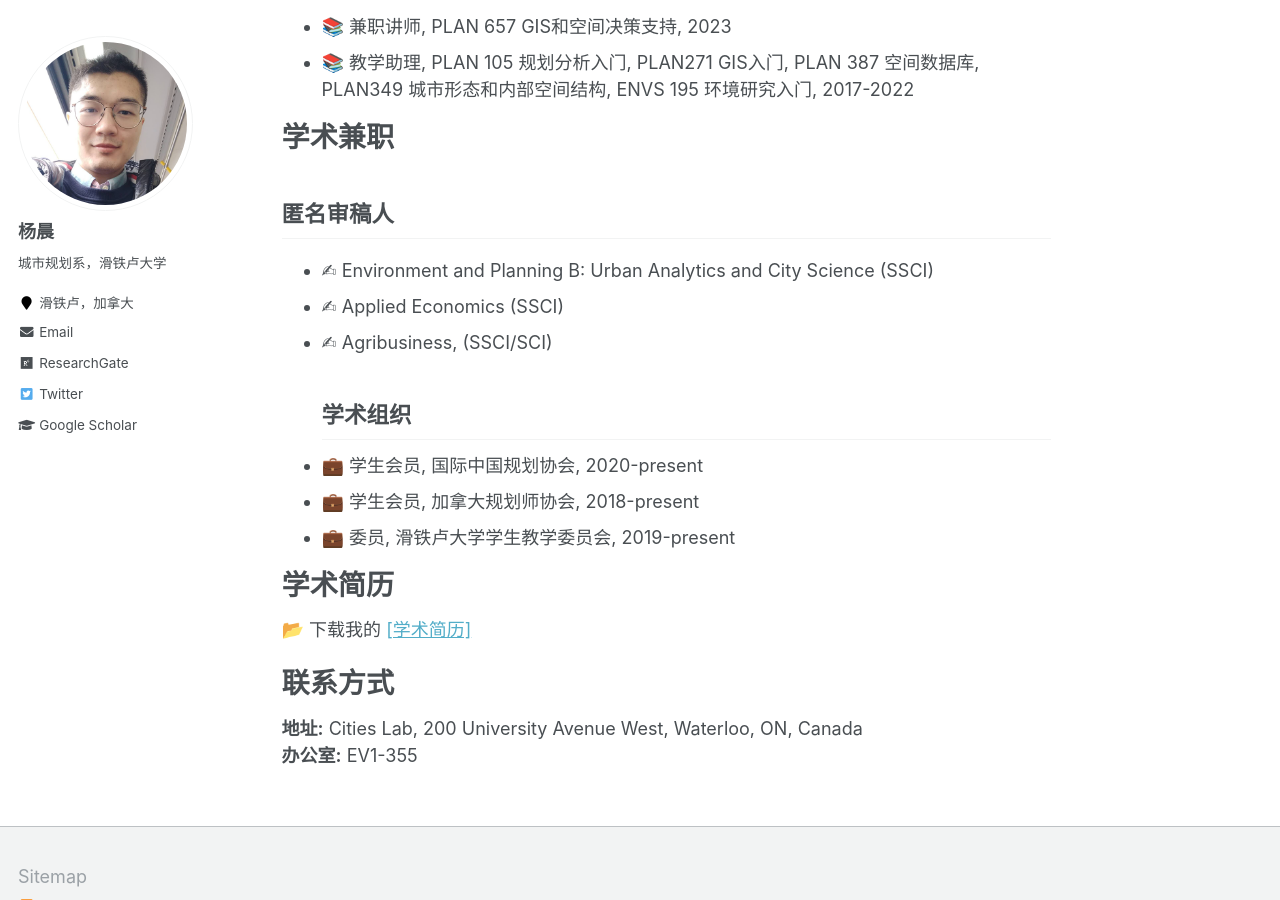
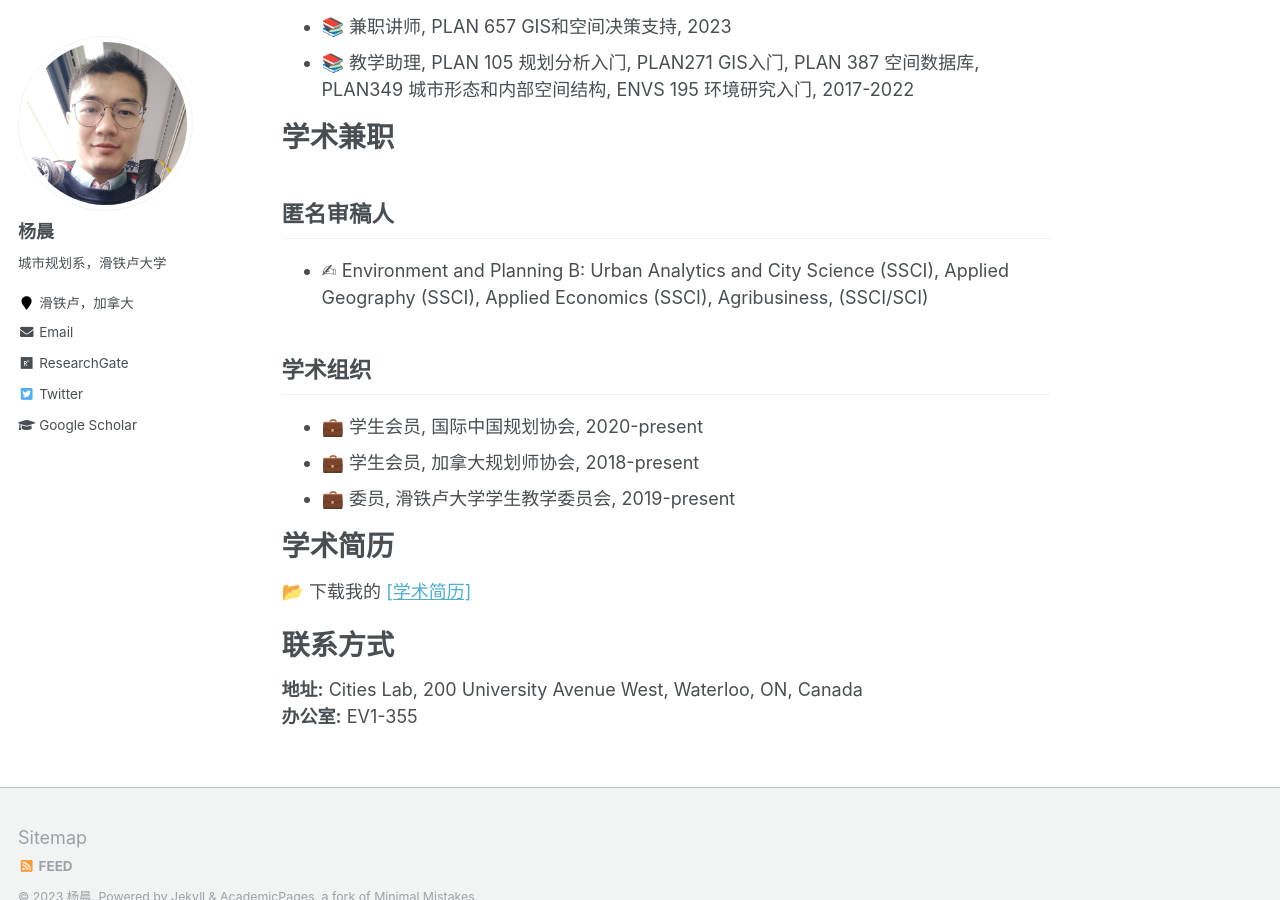
Before and after one commit to ktalenting/ktalenting.github.io-zh-cn-, a Jekyll site: the page built from _pages/about.md, in a window 1280 px wide and 900 px high, scrolled down 3129 px. Built offline with Jekyll 4.4.1, drawn with Linux system fonts in a browser that asks for light colours.

Commit message:
Update about.md

```diff
--- a/_pages/about.md
+++ b/_pages/about.md
@@ -76,9 +76,8 @@ Integrated Urban Network Approach. _6th International Symposium FORMAL METHODS I
 
 # 学术兼职
 ## 匿名审稿人
-- ✍ Environment and Planning B: Urban Analytics and City Science (SSCI)
-- ✍ Applied Economics (SSCI)
-- ✍ Agribusiness, (SSCI/SCI)
+- ✍ Environment and Planning B: Urban Analytics and City Science (SSCI), Applied Geography (SSCI), Applied Economics (SSCI), Agribusiness, (SSCI/SCI)
+
 ## 学术组织
 - 💼 学生会员, 国际中国规划协会, 2020-present
 - 💼 学生会员, 加拿大规划师协会, 2018-present
```
